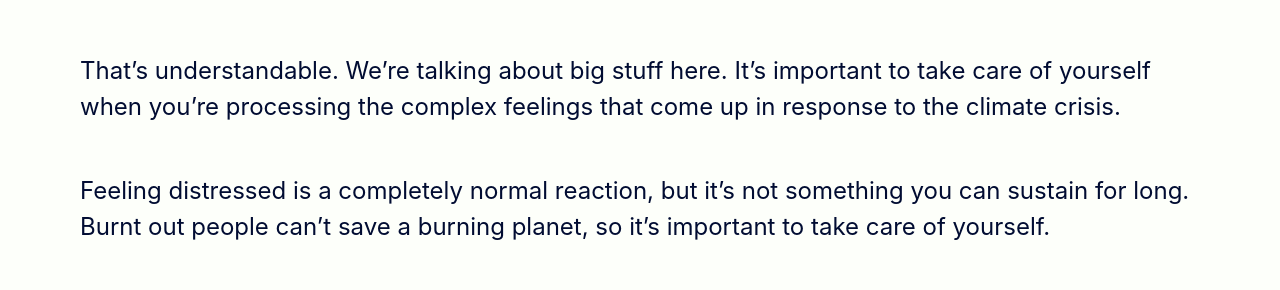
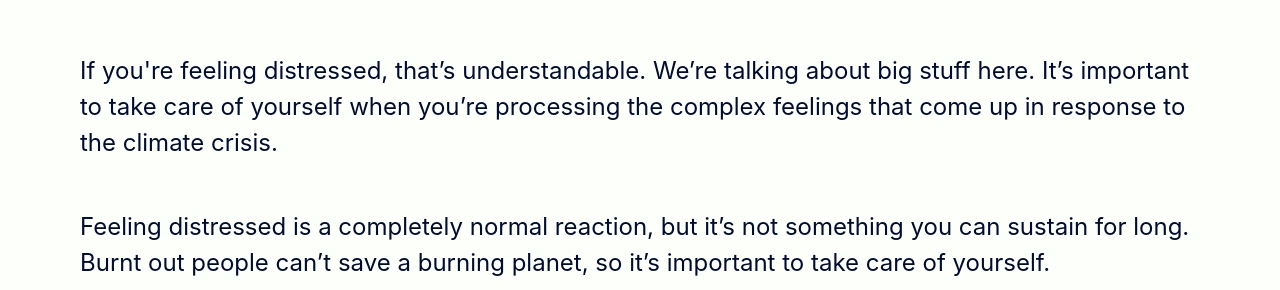
Before and after one commit to z0eka/climate-project, a plain HTML site: page climate-emotions.html in a window 1280 px wide. Shown: the part 197-487 px from the top of the page. Drawn offline with Linux system fonts and the light colour scheme.

Commit message:
Update climate-emotions.html

```diff
--- a/climate-emotions.html
+++ b/climate-emotions.html
@@ -15,7 +15,7 @@
   </header>
 
 <h1 id="i-m-feeling-anxious">Coping with Climate Emotions</h1>
-<p>That’s understandable. We’re talking about big stuff here. It’s important to take care of yourself when you’re processing the complex feelings that come up in response to the climate crisis. </p>
+<p>If you're feeling distressed, that’s understandable. We’re talking about big stuff here. It’s important to take care of yourself when you’re processing the complex feelings that come up in response to the climate crisis. </p>
 <p>Feeling distressed is a completely normal reaction, but it’s not something you can sustain for long. Burnt out people can’t save a burning planet, so it’s important to take care of yourself.</p>
 <p>Here are some things that might help you. But <a href="#if-you-are-in-a-crisis-the-following-resources-can-provide-you-with-immediate-help">if you are in a crisis, click here instead.</a></p>
 <h2 id="move-your-body">Move Your Body</h2>
```
